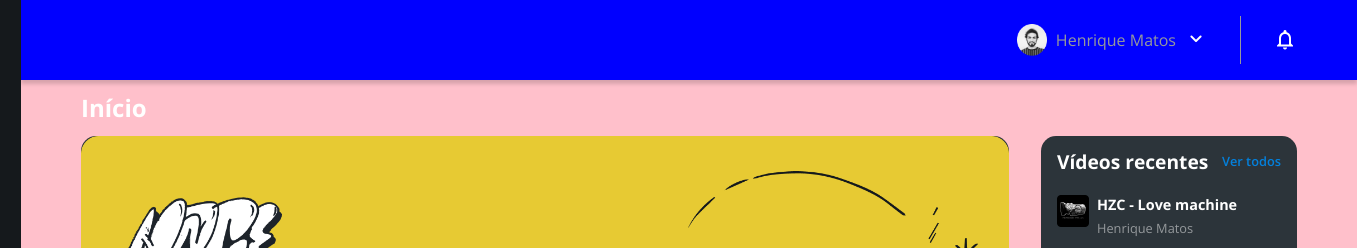
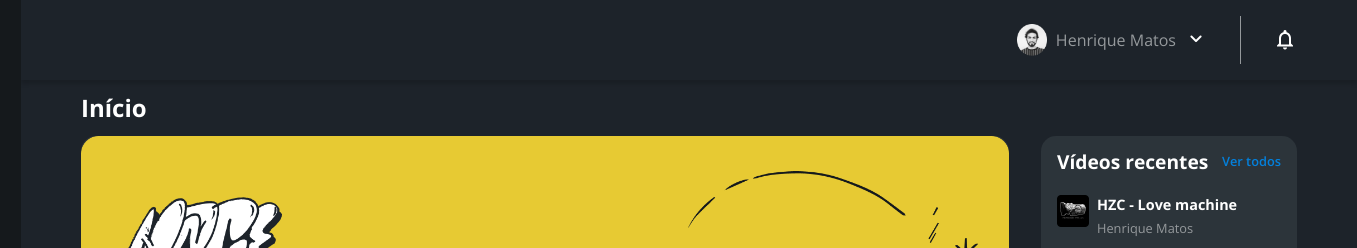
Before and after one commit to hsilvamatos/HZC, a plain HTML site: page index.html in a window 1536 px wide. Shown: the top 248 px of the page, 179-1536 px from the left. Drawn offline with nearby package versions, Linux system fonts and the light colour scheme.

Commit message:
Update estilos.css

```diff
--- a/assets/css/estilos.css
+++ b/assets/css/estilos.css
@@ -4,7 +4,7 @@
 }
 
 body {
-    background-color: pink;
+    background-color: #1D232A;
     font-family: 'Open Sans', 'icones', sans-serif;
     color: #FFFFFF;
 }
@@ -45,7 +45,7 @@ body {
 
 @media screen and (min-width: 1440px) {
     .cabecalho {
-        background-color: #00f;
+        background-color: #1D232A;
         display: grid;
         column-gap: 32px;
         grid-template-columns: 1fr auto;
```
